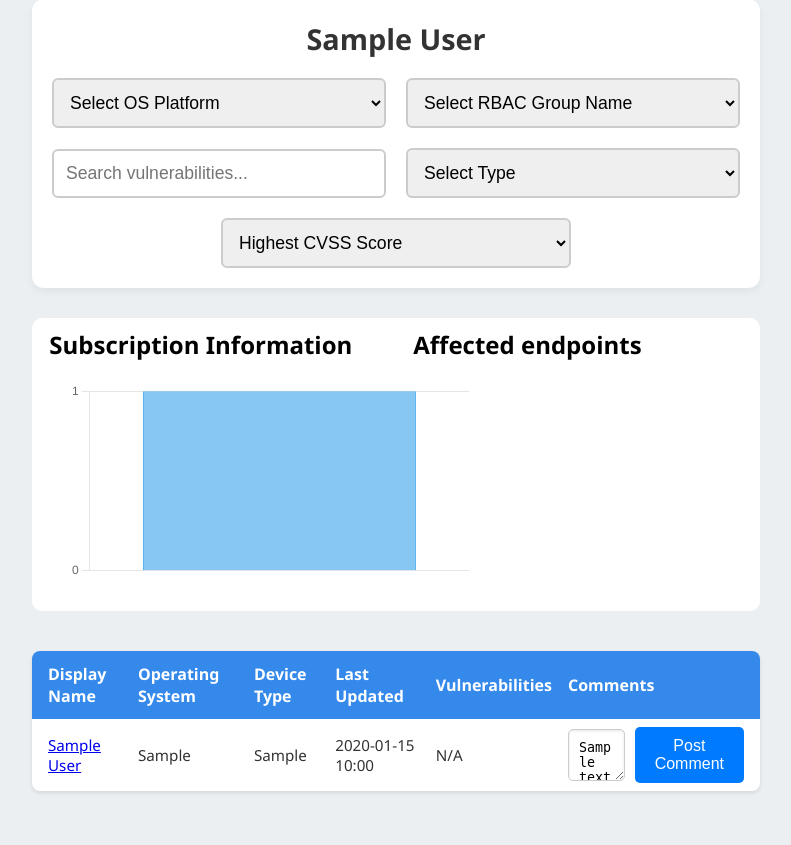
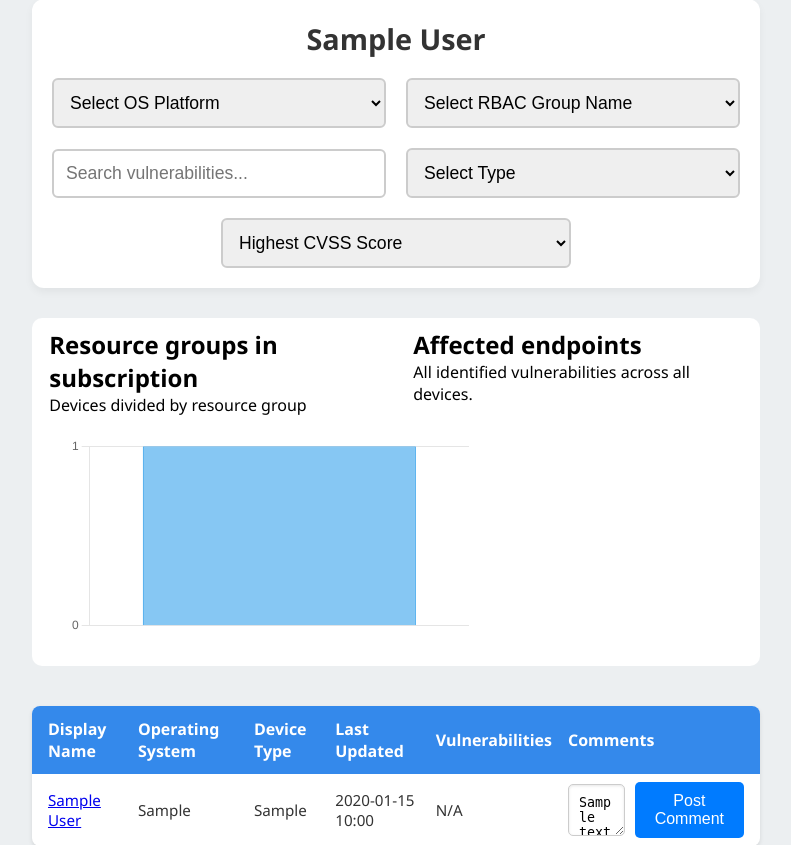
Before and after one commit to helfiesp/VulnTracker, a Django app: page /devices/subscription/1/ in a window 1280 px wide. Shown: the part 90-935 px from the top of the page, without its empty margins (244-1035 px from the left). Before the commit the page ends 883 px from the top, so only its background shows below. Run offline with Django 5.2, Linux system fonts and the light colour scheme; tables that the repository leaves empty hold one stand-in row (values such as "Sample post"); data that the repository does not hold is empty.

Commit message:
Update subscription_devices.html

```diff
--- a/templates/subscription_devices.html
+++ b/templates/subscription_devices.html
@@ -72,21 +72,20 @@
 
 <div class="single-charts-container">
 <div class="left-chart-box">
-    <h2>Subscription Information</h2>
+    <h2>Resource groups in subscription</h2>
+    <p>Devices divided by resource group</p>
  <div class="statistic-square">
-
-
 
         <div class="statistic-square-chart">
             <canvas id="resourceGroupBarChart"></canvas>
         </div>
 
 
-
     </div>
     </div>
     <div class="right-chart-box">
         <h2>Affected endpoints</h2>
+        <p>All identified vulnerabilities across all devices.
         <div class="statistic-square-chart">
             <canvas id="severityPieChart"></canvas>
         </div>
```
